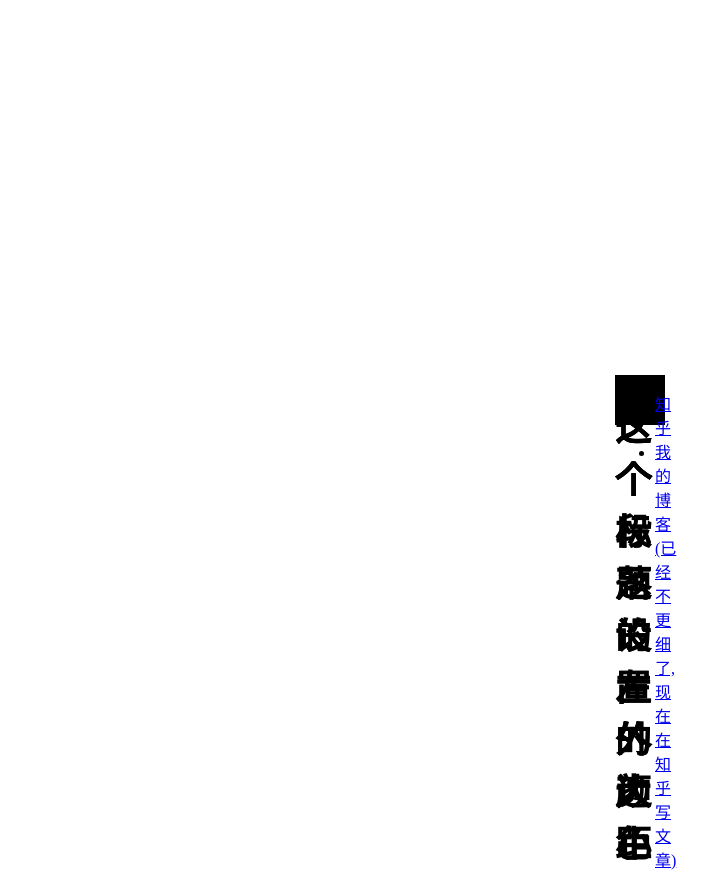
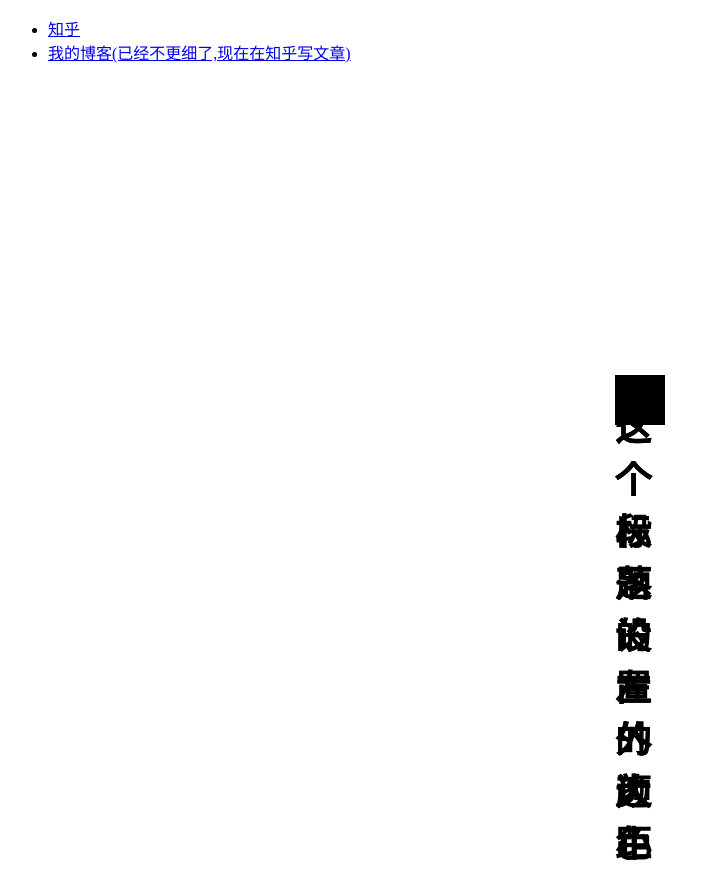
Before and after one commit to Tilmirs/Tilmirs.github.io, a plain HTML site: page index.html in a window 1280 px wide. Shown: the top 874 px of the page, without its empty margins (0-708 px from the left). Drawn offline with Linux system fonts and the light colour scheme.

Commit message:
Update index.html

```diff
--- a/index.html
+++ b/index.html
@@ -27,9 +27,9 @@
   </head>
 
   <body>
-    <div><h1>这个标题设置的大小为 36 pt</h1> <div>
-    <div><h1>这个标题设置的颜色为蓝色：blue</h1><div>
-    <div><h1>这个段落的左外边距为 50 像素：50px</h1><div>
+    <div><h1>这个标题设置的大小为 36 pt</h1> </div>
+    <div><h1>这个标题设置的颜色为蓝色：blue</h1></div>
+    <div><h1>这个段落的左外边距为 50 像素：50px</h1></div>
     <ul>
       <li> <a href="https://www.zhihu.com/people/AJLoveChina">知乎</a> </li>
       <li> <a href="http://hejie.nigeerhuo.com">我的博客(已经不更细了,现在在知乎写文章)</a> </li>
```
